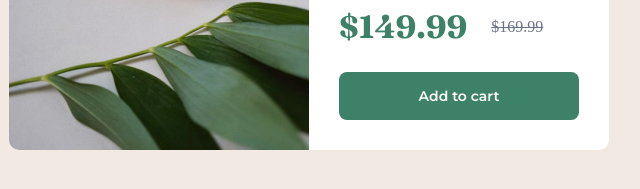
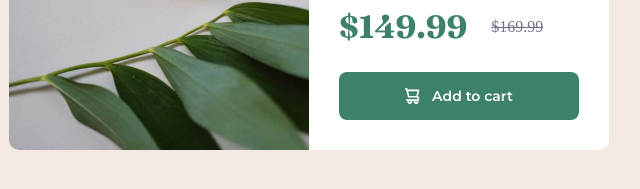
Before and after one commit to jambanix/frontendmentor_product-preview-card, a plain HTML site: page index.html in a window 1280 px wide. Shown: the part 475-664 px from the top of the page, 331-971 px from the left. Drawn offline with Linux system fonts and the light colour scheme.

Commit message:
add cart to button

```diff
--- a/index.html
+++ b/index.html
@@ -21,7 +21,7 @@
                     <h5>&dollar;169.99</h5>
                 </div>
                 <div class="btn-container">
-                    <button class="btn-buy">Add to cart</button>
+                    <button class="btn-buy"><img src="images/icon-cart.svg" alt="">Add to cart</button>
                 </div>
             </div>
         </div>
--- a/style.css
+++ b/style.css
@@ -57,6 +57,10 @@ button {
     font-family: "Montserrat";
     font-weight: 600;
     cursor: pointer;
+    display: flex;
+    align-items: center;
+    justify-content: center;
+    gap: 1.2rem;
 }
 
 button:hover {
```
Also changed, not shown: preview.png.
